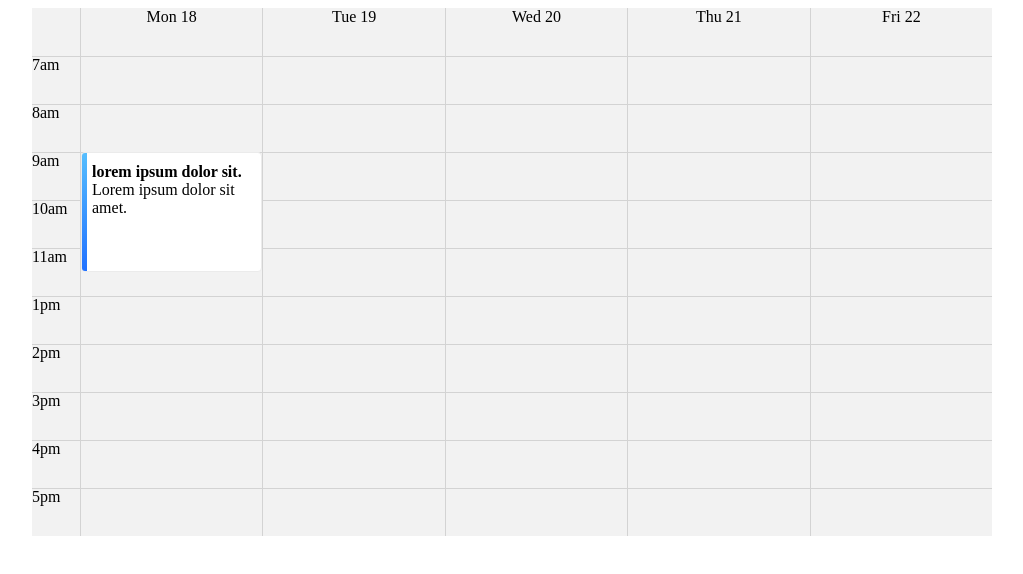
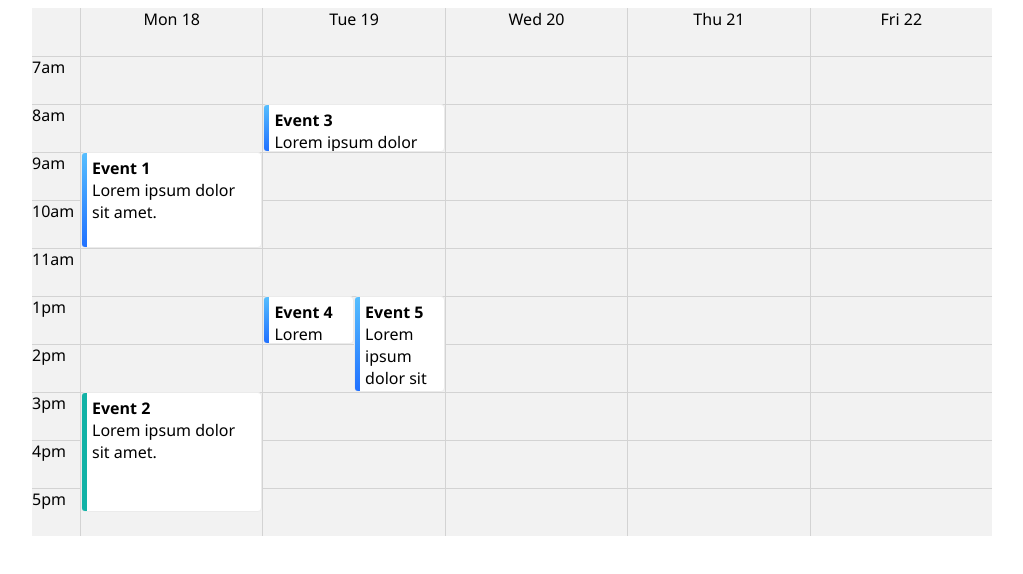
Before and after one commit to dreiv/ng-calendar, an Angular app: page / in a window 1280 px wide. Shown: the top 574 px of the page, without its empty margins (128-1151 px from the left). Built offline with nearby package versions, Linux system fonts and the light colour scheme.

Commit message:
starts to look good

```diff
--- a/src/app/calendar/calendar.component.html
+++ b/src/app/calendar/calendar.component.html
@@ -5,13 +5,33 @@
 </time>
 <div class="track">
   <header>Mon 18</header>
-  <div class="event">
-    <div class="title">lorem ipsum dolor sit.</div>
+  <div class="event event-1">
+    <div class="title">Event 1</div>
+    <div>Lorem ipsum dolor sit amet.</div>
+  </div>
+
+  <div class="event event-2">
+    <div class="title">Event 2</div>
     <div>Lorem ipsum dolor sit amet.</div>
   </div>
 </div>
 <div class="track">
   <header>Tue 19</header>
+
+  <div class="event event-3">
+    <div class="title">Event 3</div>
+    <div>Lorem ipsum dolor sit amet.</div>
+  </div>
+
+  <div class="event event-4">
+    <div class="title">Event 4</div>
+    <div>Lorem ipsum dolor sit amet.</div>
+  </div>
+
+  <div class="event event-5">
+    <div class="title">Event 5</div>
+    <div>Lorem ipsum dolor sit amet.</div>
+  </div>
 </div>
 <div class="track">
   <header>Wed 20</header>
--- a/src/app/calendar/calendar.component.scss
+++ b/src/app/calendar/calendar.component.scss
@@ -35,11 +35,9 @@ header {
 }
 
 .event {
-  top: 9rem;
   position: absolute;
-  padding: 0.625rem;
+  padding: 0.25rem 0.625rem;
   background-color: white;
-  height: 7.5rem;
   border-radius: .25rem;
   border: 1px solid #ebebeb;
   overflow: hidden;
@@ -57,6 +55,38 @@ header {
     background: linear-gradient(180deg, #56BEFE 0%, #2171FF 100%);
     content: '';
   }
+}
+
+.event-1 {
+  top: 9rem;
+  height: 6rem;
+}
+
+.event-2 {
+  top: 24rem;
+  height: 7.5rem;
+
+  &::before {
+    background: #12B2A6;
+  }
+}
+
+.event-3 {
+  top: 6rem;
+  height: 3rem;
+}
+
+.event-4 {
+  width: 50%;
+  top: 18rem;
+  height: 3rem;
+}
+
+.event-5 {
+  width: 50%;
+  right: 0;
+  top: 18rem;
+  height: 6rem;
 }
 
 //
--- a/src/styles.scss
+++ b/src/styles.scss
@@ -4,6 +4,11 @@
 *::before,
 *::after {
   box-sizing: border-box;
+}
+
+body {
+  font-family: Segoe UI, Helvetica Neue, Helvetica, Lucida Grande, Arial, Ubuntu,
+    Cantarell, Fira Sans, sans-serif;
 }
 
 // reset
```
